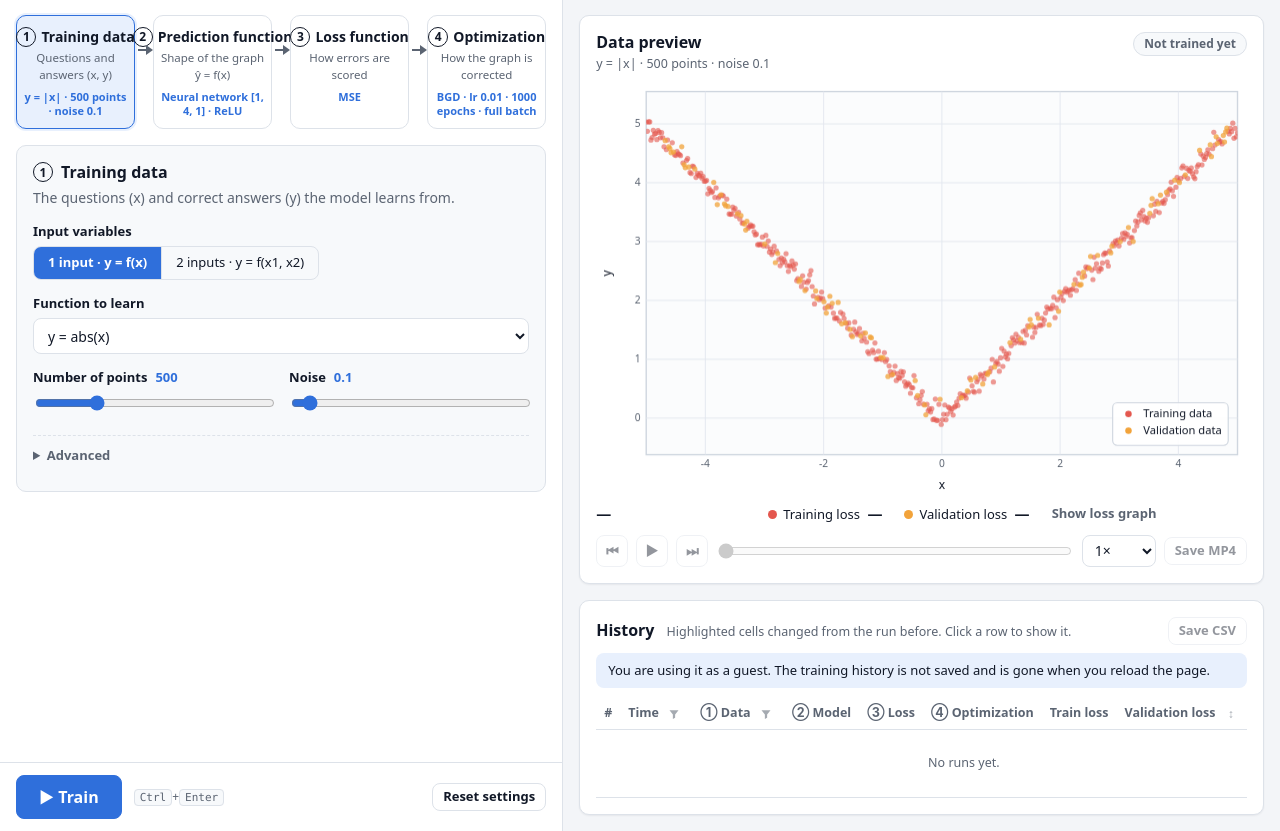
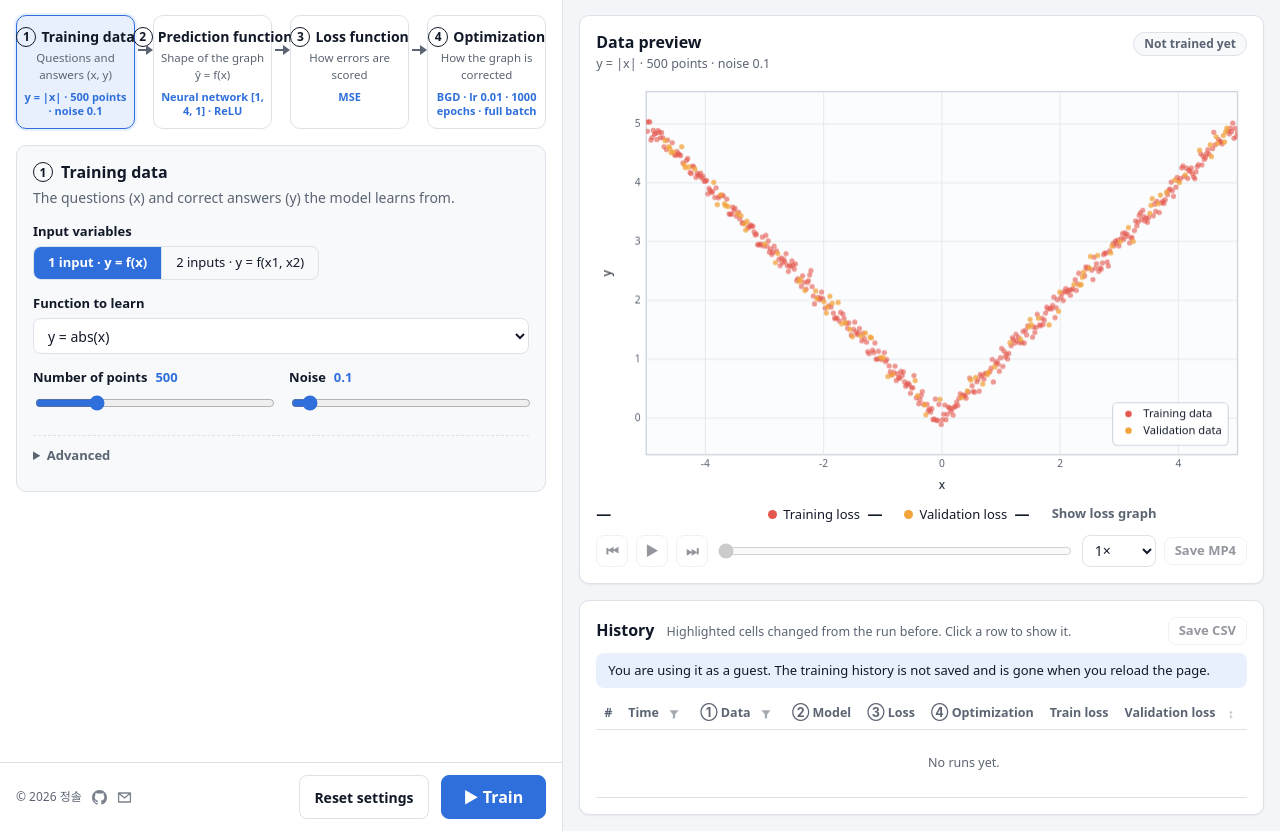
Before and after one commit to csolutn/regression-playground, a Flask app: page / in a window 1280 px wide. Shown: the part 53-884 px from the top of the page. Run offline with Flask 3, Linux system fonts and the light colour scheme; the visitor is signed in with stand-in values (Sample User, id 1); parts of the project's set-up code (start-up, migrations or seed data) failed here and were passed over.

Commit message:
Credits (© 2026, GitHub, e-mail) under the login card and in the run bar
The run bar now reads: credits at the left end, then Reset settings and
Train on the right, both 44 px tall. The Ctrl+Enter hint is gone (the
shortcut still works and is in Train's tooltip). The e-mail is an icon only,
its address written as character references.

Co-Authored-By: Claude Opus 5.5 <noreply@anthropic.com>

```diff
--- a/app/static/css/app.css
+++ b/app/static/css/app.css
@@ -261,8 +261,11 @@ input[type=radio], input[type=checkbox] { accent-color: var(--accent); }
   position: sticky; bottom: 0; display: flex; align-items: center; gap: 12px; padding: 12px 16px;
   border-top: 1px solid var(--border); background: var(--surface);
 }
-.run-bar .kbd-hint { font-size: 12px; }
-.run-bar #reset-btn { margin-left: auto; }
+.run-bar #reset-btn { margin-left: auto; min-height: 44px; }   /* as tall as Train, right next to it */
+.credits { display: flex; align-items: center; gap: 10px; margin: 0; font-size: 12px; color: var(--muted); white-space: nowrap; }
+.credits a { display: inline-flex; color: inherit; opacity: .8; }
+.credits a:hover { opacity: 1; color: var(--text); }
+.login-wrap .credits { margin-top: 18px; }
 #train-btn.is-running { background: var(--danger); border-color: var(--danger); }
 
 /* ---------- output ---------- */
--- a/app/templates/index.html
+++ b/app/templates/index.html
@@ -31,9 +31,10 @@
     </form>
 
     <div class="run-bar">
-      <button id="train-btn" type="button" class="btn btn-primary btn-lg">{{ _('▶ Train') }}</button>
-      <span class="muted kbd-hint"><kbd>Ctrl</kbd>+<kbd>Enter</kbd></span>
-      <button id="reset-btn" type="button" class="btn btn-ghost btn-sm">{{ _('Reset settings') }}</button>
+      {% include 'partials/credits.html' %}
+      <button id="reset-btn" type="button" class="btn btn-ghost">{{ _('Reset settings') }}</button>
+      {# Ctrl+Enter (⌘+Enter) still trains; only the tooltip mentions it #}
+      <button id="train-btn" type="button" class="btn btn-primary btn-lg" title="Ctrl+Enter">{{ _('▶ Train') }}</button>
     </div>
   </section>
 
--- a/app/templates/login.html
+++ b/app/templates/login.html
@@ -30,6 +30,7 @@
     {# looks like a quiet link; a POST, so another site cannot switch a logged-in student to guest #}
     <p class="guest-link"><button class="quiet-link" formaction="{{ url_for('auth.guest') }}" formnovalidate>{{ _('Use as a guest') }}</button></p>
   </form>
+  {% include 'partials/credits.html' %}
 </main>
 <dialog class="dialog" id="pw-help" aria-labelledby="pw-help-title">
   <form method="dialog">
--- /dev/null
+++ b/app/templates/partials/credits.html
@@ -0,0 +1,11 @@
+{# Copyright and contact: under the login card, and at the left end of the playground's run bar.
+   The e-mail is only an icon, and its address is written as character references for scrapers. #}
+<p class="credits">
+  <span>© 2026 정솔</span>
+  <a href="https://github.com/csolutn" target="_blank" rel="noopener" title="GitHub" aria-label="GitHub">
+    <svg viewBox="0 0 16 16" width="15" height="15" aria-hidden="true"><path fill="currentColor" d="M8 0C3.58 0 0 3.58 0 8c0 3.54 2.29 6.53 5.47 7.59.4.07.55-.17.55-.38 0-.19-.01-.82-.01-1.49-2.01.37-2.53-.49-2.69-.94-.09-.23-.48-.94-.82-1.13-.28-.15-.68-.52-.01-.53.63-.01 1.08.58 1.23.82.72 1.21 1.87.87 2.33.66.07-.52.28-.87.51-1.07-1.78-.2-3.64-.89-3.64-3.95 0-.87.31-1.59.82-2.15-.08-.2-.36-1.02.08-2.12 0 0 .67-.21 2.2.82.64-.18 1.32-.27 2-.27.68 0 1.36.09 2 .27 1.53-1.04 2.2-.82 2.2-.82.44 1.1.16 1.92.08 2.12.51.56.82 1.27.82 2.15 0 3.07-1.87 3.75-3.65 3.95.29.25.54.73.54 1.48 0 1.07-.01 1.93-.01 2.2 0 .21.15.46.55.38A8.013 8.013 0 0016 8c0-4.42-3.58-8-8-8z"/></svg>
+  </a>
+  <a href="&#109;&#97;&#105;&#108;&#116;&#111;&#58;&#115;&#111;&#108;&#117;&#116;&#105;&#111;&#110;&#64;&#115;&#101;&#110;&#101;&#100;&#117;&#46;&#107;&#114;" title="{{ _('E-mail') }}" aria-label="{{ _('E-mail') }}">
+    <svg viewBox="0 0 16 16" width="15" height="15" aria-hidden="true"><path fill="none" stroke="currentColor" stroke-width="1.4" stroke-linejoin="round" d="M1.7 3.2h12.6v9.6H1.7zM1.9 3.5 8 8.6l6.1-5.1"/></svg>
+  </a>
+</p>
```
Also changed, not shown: app/translations/ko/LC_MESSAGES/messages.po, 2 other files.
